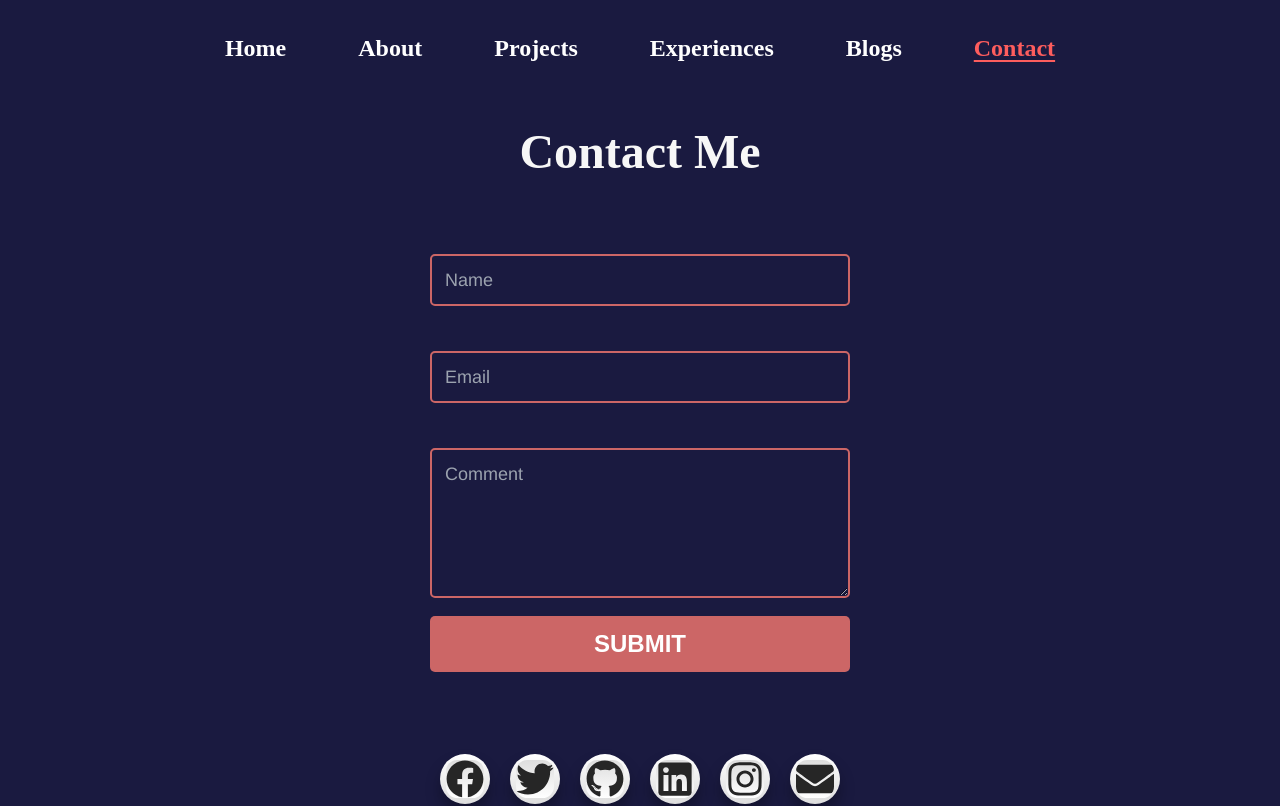
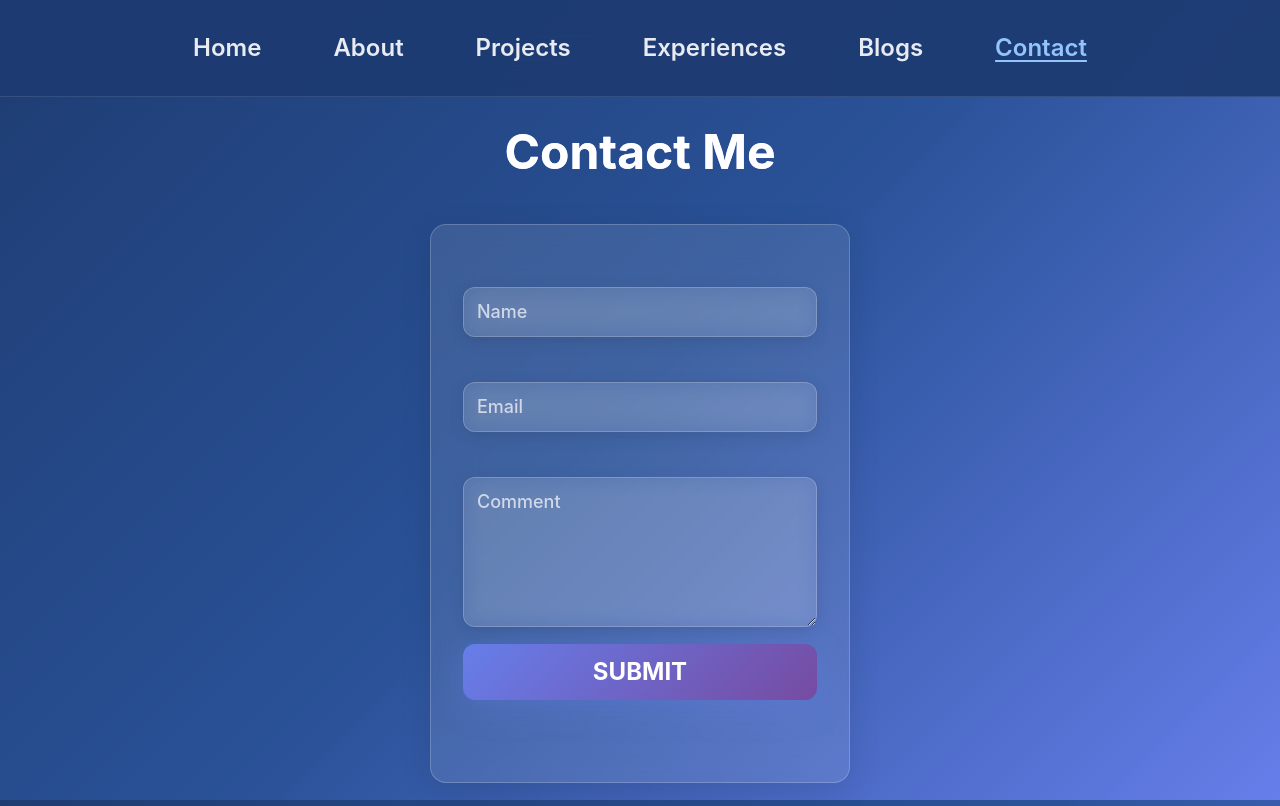
Before and after one commit to kd1729/crispy-engine, a Next.js app: page /contact in a window 1280 px wide. Shown: the top 806 px of the page. Built offline with nearby package versions, Linux system fonts and the light colour scheme.

Commit message:
feat:portfolio redesign with Google experience and enhanced UI

```diff
--- a/components/Header.js
+++ b/components/Header.js
@@ -1,3 +1,3 @@
 export default function Header({ name }) {
-  return <h1 className="sm:text-5xl text-4xl text-[#F7F7F7] sm:my-12 my-8 font-semibold">{name}</h1>;
+  return <h1 className="sm:text-5xl text-4xl text-white sm:my-12 my-8 font-bold bg-gradient-to-r from-blue-200 to-purple-200 bg-clip-text text-transparent">{name}</h1>;
 }
--- a/components/MainNavbar.js
+++ b/components/MainNavbar.js
@@ -29,14 +29,14 @@ const navigationRoutes = [
 
 function MainNavbar({ activeSection }) {
   return (
-    <div className="navbar-bgcolor sm:flex grid sm:py-0 py-2 grid-cols-3 gap-2 w-screen justify-center items-center fixed z-10 ">
+    <div className="navbar-bgcolor sm:flex grid sm:py-0 py-2 grid-cols-3 gap-2 w-screen justify-center items-center fixed z-50">
       {navigationRoutes.map((route) => (
         <Link key={route.name} href={route.path} passHref>
           <div
             className={
               [route.name === activeSection
-                ? "text-[#fd5d5d] underline underline-offset-4": "text-white",
-                 "text-center sm:text-2xl text-lg sm:m-8 hover:text-[#e37c73]"].join(" ")
+                ? "text-blue-300 underline underline-offset-4 decoration-2": "text-white/90",
+                 "text-center sm:text-2xl text-lg sm:m-8 hover:text-blue-200 transition-all duration-300 cursor-pointer"].join(" ")
             }
           >
             <div className="font-semibold ease-in-out duration-300">
--- a/pages/about/index.js
+++ b/pages/about/index.js
@@ -4,49 +4,46 @@ import Image from "next/image";
 
 export default function About() {
   return (
-    <div>
+    <div className="min-h-screen">
       <MainNavbar activeSection="About" />
 
-      <div className="sm:px-40 px-10">
+      <div className="sm:px-40 px-10 pb-20">
         <InnerNavbar activeSection="About Me" />
 
-        <div className="flex gap-40 justify-between">
-          <div>
-            <h1 className="text-white pt-10 sm:text-5xl text-3xl font-semibold text-center">
+        <div className="flex lg:flex-row flex-col gap-16 justify-between items-start">
+          <div className="flex-1 glass-card p-8 rounded-2xl">
+            <h1 className="text-white pt-4 sm:text-4xl text-3xl font-bold text-center bg-gradient-to-r from-blue-200 to-purple-200 bg-clip-text text-transparent mb-8">
               All About Me
             </h1>
 
-            <div className="sm:text-2xl text-xl text-justify text-[#c5f6fe] pt-12">
-              <p>
-                I am Associate Software engineer at Ivanti, I apply my skills to create innovative solutions for IT and security management.
-                I joined Ivanti in July 2023, after completing a six-month internship at the same company, where I gained valuable experience
+            <div className="sm:text-lg text-base text-justify text-white/90 leading-relaxed space-y-4">
+              <p className="backdrop-blur-sm bg-white/5 p-4 rounded-lg">
+                I am Software Engineer (L3) at Google (Offline Ads), where I apply my skills to create innovative solutions for conversion tracking and data infrastructure.
+                Before joining Google in December 2024, I was an Associate Software Engineer at Ivanti, where I gained valuable experience
                 in developing, testing, and deploying software applications.
             </p>
-            <br/>
-            <p>
+            <p className="backdrop-blur-sm bg-white/5 p-4 rounded-lg">
                 Before that, I interned at Walmart Global Tech India where I worked in Data Enginnering team and learnt about
                 various tools like Tableau, Google Secret Manager, Spark, Kafka, etc. I have also worked as a React Developer in 2 startups.
                 I also contributed to the GirlScript Winter of Contributing and Code For Government program as a opensource contributor, and was a senior core member of the
                 Student Technical Community at VIT Vellore, where I organized and participated in various technical events and workshops.
             </p>
-            <br/>
-            <p>
+            <p className="backdrop-blur-sm bg-white/5 p-4 rounded-lg">
                 I have completed my B.Tech in Computer Science from Vellore Institute of Technology, where I have completed
                 multiple courses and certifications in machine learning, cloud, and Microsoft technologies.
                 I am passionate about learning new technologies and applying them to real-world problems,
                 and I aspire to become a leader and a mentor in the field of Software Engineering.
             </p>
-            <br/>
-            <p>
+            <p className="backdrop-blur-sm bg-white/5 p-4 rounded-lg">
                 Apart from academics, If you are a person who loves to discuss about Football, Chess, F.R.I.E.N.D.S. or
                 Marvel or any random space mystery feel free to hit me up!
             </p>
             </div>
           </div>
 
-          <div className="flex-row justify-center items-center w-[80rem] mt-[10%] sm:block hidden">
+          <div className="lg:w-96 w-full flex justify-center items-center glass-card p-8 rounded-2xl">
             <Image
-              className="rounded-full"
+              className="rounded-full shadow-2xl hover:scale-105 transition-transform duration-300"
               src="/myimg2.png"
               alt="Kaustubh Dwivedi"
               width={400}
--- a/pages/contact/index.js
+++ b/pages/contact/index.js
@@ -12,11 +12,11 @@ import Header from "../../components/Header";
 
 export default function Contact() {
   return (
-    <div>
+    <div className="min-h-screen">
       <MainNavbar activeSection="Contact" />
-      <div className="contact flex flex-col justify-center items-center pt-20 px-16">
+      <div className="contact flex flex-col justify-center items-center pt-20 px-8 pb-20">
         <Header name="Contact Me" />
-        <form action="https://formspree.io/f/mqkwgovb" method="POST">
+        <form action="https://formspree.io/f/mqkwgovb" method="POST" className="glass-card p-8 rounded-2xl w-full max-w-md">
           <input
             name="name"
             type="text"
@@ -37,7 +37,7 @@ export default function Contact() {
           <input type="submit" value="SUBMIT" className="scroll" />
         </form>
 
-        <div className="icons">
+        <div className="icons mt-8">
           <ul>
             <li>
               <a
--- a/styles/contactme.css
+++ b/styles/contactme.css
@@ -1,6 +1,6 @@
 .contact h2 {
   padding-top: 6rem;
-  color: #F7F7F7;
+  color: #ffffff;
   text-align: center;
   font-size: 3rem;
   font-weight: 600;
@@ -12,14 +12,15 @@
 }
 
 .feedback-input {
-  color: white;
-  font-family: Helvetica, Arial, sans-serif;
+  color: #ffffff;
+  font-family: 'Inter', system-ui, sans-serif;
   font-weight: 500;
   font-size: 18px;
-  border-radius: 5px;
+  border-radius: 12px;
   line-height: 22px;
-  background-color: transparent;
-  border: 2px solid #cc6666;
+  background: rgba(255, 255, 255, 0.1);
+  backdrop-filter: blur(10px);
+  border: 1px solid rgba(255, 255, 255, 0.2);
   transition: all 0.3s;
   padding: 13px;
   margin-bottom: 15px;
@@ -27,10 +28,17 @@
   width: 100%;
   box-sizing: border-box;
   outline: 0;
+  box-shadow: 0 4px 16px rgba(0, 0, 0, 0.1);
 }
 
 .feedback-input:focus {
-  border: 2px solid #cc4949;
+  border: 1px solid rgba(147, 197, 253, 0.5);
+  background: rgba(255, 255, 255, 0.15);
+  box-shadow: 0 8px 32px rgba(59, 130, 246, 0.15);
+}
+
+.feedback-input::placeholder {
+  color: rgba(255, 255, 255, 0.7);
 }
 
 textarea {
@@ -40,13 +48,13 @@ textarea {
 }
 
 [type="submit"] {
-  font-family: "Montserrat", Arial, Helvetica, sans-serif;
+  font-family: 'Inter', system-ui, sans-serif;
   width: 100%;
-  background: #cc6666;
-  border-radius: 5px;
+  background: linear-gradient(135deg, #667eea 0%, #764ba2 100%);
+  border-radius: 12px;
   border: 0;
   cursor: pointer;
-  color: white;
+  color: #ffffff;
   font-size: 24px;
   padding-top: 10px;
   padding-bottom: 10px;
@@ -54,10 +62,13 @@ textarea {
   transition: all 0.3s;
   margin-top: -4px;
   font-weight: 700;
+  box-shadow: 0 8px 32px rgba(102, 126, 234, 0.3);
 }
 
 [type="submit"]:hover {
-  background: #cc4949;
+  background: linear-gradient(135deg, #764ba2 0%, #667eea 100%);
+  transform: translateY(-2px);
+  box-shadow: 0 12px 40px rgba(102, 126, 234, 0.4);
 }
 
 /* Social Media icons  */
@@ -83,13 +94,16 @@ textarea {
   padding: 6px;
   box-sizing: border-box;
   text-decoration: none;
-  box-shadow: 0 10px 15px rgba(0, 0, 0, 0.3);
-  background: linear-gradient(0deg, #ddd, #fff);
+  box-shadow: 0 8px 32px rgba(0, 0, 0, 0.1);
+  background: rgba(255, 255, 255, 0.1);
+  backdrop-filter: blur(10px);
+  border: 1px solid rgba(255, 255, 255, 0.2);
   transition: 0.5s;
 }
 
 .icons ul li a:hover {
-  box-shadow: 0 2px 5px rgba(0, 0, 0, 0.3);
+  box-shadow: 0 12px 40px rgba(0, 0, 0, 0.2);
+  transform: translateY(-4px);
   text-decoration: none;
 }
 
@@ -97,10 +111,10 @@ textarea {
   width: 100%;
   height: 100%;
   display: block;
-  background: linear-gradient(0deg, #fff, #ddd);
-  border-radius: 30%;
+  background: transparent;
+  border-radius: 50%;
   line-height: 48px;
-  color: #262626;
+  color: #ffffff;
   transition: 0.5s;
 }
 
--- a/styles/globals.css
+++ b/styles/globals.css
@@ -2,18 +2,46 @@
 @tailwind components;
 @tailwind utilities;
 
-
-body, .navbar-bgcolor{
-  background-color: #1A1A40;
+/* Modern Color Palette */
+:root {
+  --primary-gradient: linear-gradient(135deg, #667eea 0%, #764ba2 100%);
+  --secondary-gradient: linear-gradient(135deg, #f093fb 0%, #f5576c 100%);
+  --dark-gradient: linear-gradient(135deg, #2c3e50 0%, #3498db 100%);
+  --light-gradient: linear-gradient(135deg, #ffecd2 0%, #fcb69f 100%);
+  --glass-bg: rgba(255, 255, 255, 0.1);
+  --glass-border: rgba(255, 255, 255, 0.2);
 }
 
-body{
-  font-family: cursive;
+/* Enhanced Background with Modern Gradient */
+body {
+  background: linear-gradient(135deg, #1e3c72 0%, #2a5298 50%, #667eea 100%);
+  background-attachment: fixed;
+  min-height: 100vh;
+  font-family: 'Inter', -apple-system, BlinkMacSystemFont, 'Segoe UI', Roboto, sans-serif;
 }
 
+.navbar-bgcolor {
+  background: rgba(30, 60, 114, 0.95);
+  backdrop-filter: blur(20px);
+  -webkit-backdrop-filter: blur(20px);
+  border-bottom: 1px solid rgba(255, 255, 255, 0.1);
+}
 
-@media (max-width: 640px){
-  body{
-    font-family: 'Lucida Sans', 'Lucida Sans Regular', 'Lucida Grande', 'Lucida Sans Unicode', Geneva, Verdana, sans-serif;
+/* Glass morphism effect for cards */
+.glass-card {
+  background: rgba(255, 255, 255, 0.1);
+  backdrop-filter: blur(20px);
+  -webkit-backdrop-filter: blur(20px);
+  border: 1px solid rgba(255, 255, 255, 0.2);
+  box-shadow: 0 8px 32px rgba(0, 0, 0, 0.1);
+}
+
+/* Responsive font adjustments */
+@media (max-width: 640px) {
+  body {
+    font-family: 'Inter', system-ui, -apple-system, BlinkMacSystemFont, sans-serif;
+  }
+  .navbar-bgcolor {
+    background: rgba(30, 60, 114, 0.98);
   }
 }
--- a/styles/projects.css
+++ b/styles/projects.css
@@ -1,10 +1,15 @@
 .card {
   position: relative;
-  background: #fff;
+  background: rgba(255, 255, 255, 0.1);
+  backdrop-filter: blur(20px);
+  -webkit-backdrop-filter: blur(20px);
+  border: 1px solid rgba(255, 255, 255, 0.2);
   margin: 0 auto;
-  border-radius: 4px;
-  box-shadow: 0 2px 10px rgba(0, 0, 0, 0.2);
+  border-radius: 16px;
+  box-shadow: 0 8px 32px rgba(0, 0, 0, 0.1);
+  transition: all 0.3s ease;
 }
+
 .card:before,
 .card:after {
   content: "";
@@ -13,20 +18,23 @@
   left: 0;
   width: 100%;
   height: 100%;
-  border-radius: 4px;
-  background: #fff;
-  transition: 0.5s;
+  border-radius: 16px;
+  background: rgba(255, 255, 255, 0.05);
+  transition: 0.3s;
   z-index: -1;
 }
+
 .card:hover:before {
-  transform: rotate(20deg);
-  box-shadow: 0 2px 20px rgba(0, 0, 0, 0.2);
+  transform: rotate(5deg);
+  box-shadow: 0 12px 40px rgba(102, 126, 234, 0.2);
 }
+
 .card:hover:after {
-  transform: rotate(10deg);
-  box-shadow: 0 2px 20px rgba(0, 0, 0, 0.2);
+  transform: rotate(2deg);
+  box-shadow: 0 8px 32px rgba(118, 75, 162, 0.2);
 }
+
 .card:hover .cardimg, .card:hover .cardtitle, .card:hover .cardtext {
-  transform: scale(1.03);
-  transition: ease 0.5s;
+  transform: scale(1.02);
+  transition: ease 0.3s;
 }
```
Also changed, not shown: pages/experience/index.js (+43 -18 lines), pages/projects/index.js (+18 -18 lines), public/internships/google.jpg (added).
